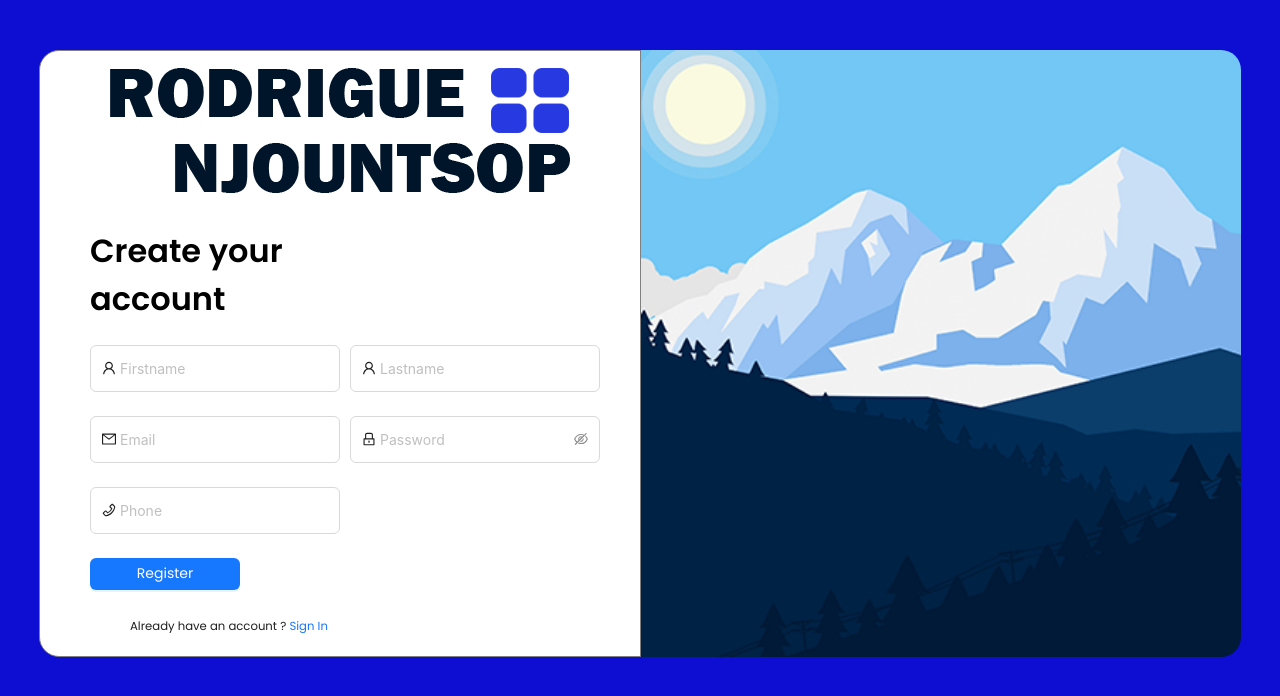
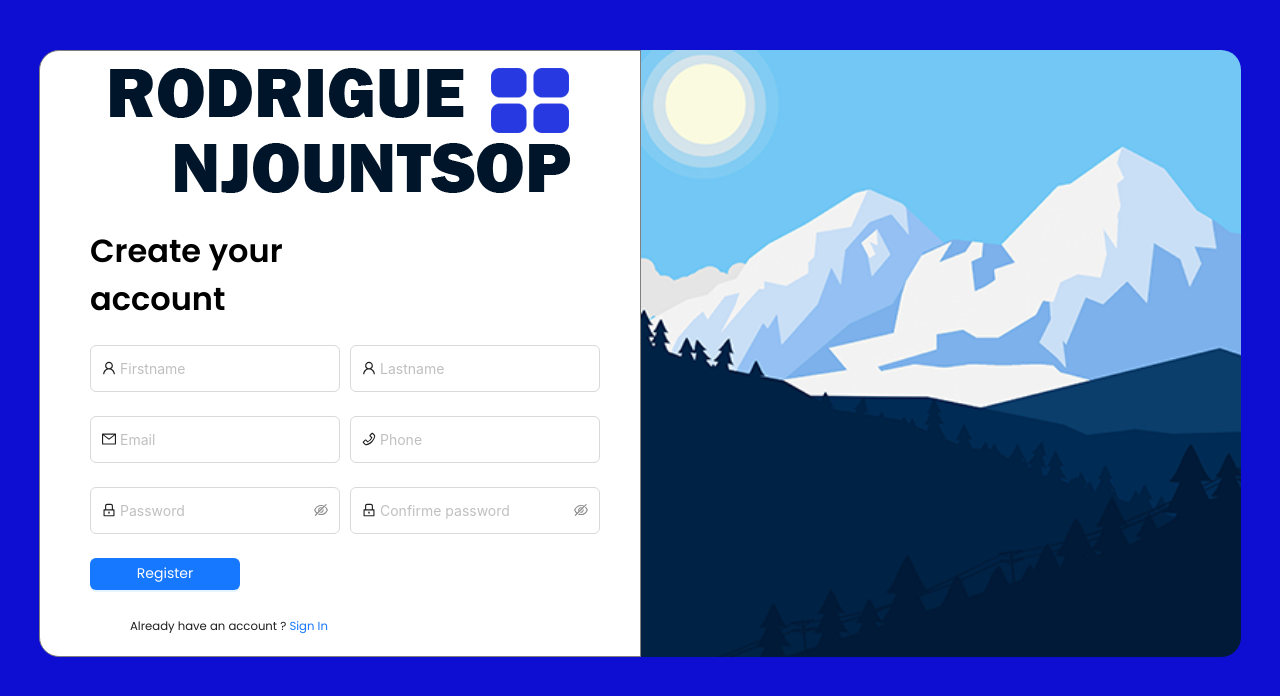
Before and after one commit to Rodrix237/admin-dashboard, a React (Vite) app: page /signup in a window 1280 px wide. Shown: the top 696 px of the page. Built offline with nearby package versions, Linux system fonts and the light colour scheme; no server answers.

Commit message:
Add Password Confirmation Step

```diff
--- a/src/pages/signup/Signup.jsx
+++ b/src/pages/signup/Signup.jsx
@@ -21,6 +21,7 @@ const Signup = () => {
   const [lastname, setLastname] = useState("");
   const [email, setEmail] = useState("");
   const [password, setPassword] = useState("");
+  const [confirme, setConfirme] = useState("");
   const [phone, setPhone] = useState("");
 
   const navigate = useNavigate();
@@ -28,6 +29,7 @@ const Signup = () => {
   const handleSubmit = async (e) => {
     e.preventDefault();
     console.log(email, password);
+    if (password === confirme) {
       const payload = {
         firstname: firstname,
         lastname: lastname,
@@ -36,6 +38,9 @@ const Signup = () => {
         phone: phone,
       };
       registerUser(payload);
+    } else {
+      message.warning("La confirmation du mot de passe est incorrect.");
+    }
   };
 
   const registerUser = (payload) => {
@@ -152,6 +157,31 @@ const Signup = () => {
                   />
                 </Form.Item>
                 <Form.Item
+                  name={"phone"}
+                  rules={[
+                    {
+                      required: true,
+                      message: "Please, enter your phone number",
+                    },
+                    {
+                      type: "text",
+                      message: "phone number is not valid",
+                      warningOnly: true,
+                    },
+                  ]}
+                >
+                  <Input
+                    value={phone}
+                    onChange={(e) => setPhone(e.target.value)}
+                    placeholder="Phone"
+                    id="phone"
+                    style={{ width: "250px", marginRight: "10px" }}
+                    prefix={<PhoneOutlined />}
+                  />
+                </Form.Item>
+              </div>
+              <div style={{ display: "flex" }}>
+                <Form.Item
                   name={"password"}
                   rules={[
                     {
@@ -174,29 +204,27 @@ const Signup = () => {
                     prefix={<LockOutlined />}
                   />
                 </Form.Item>
-              </div>
-              <div style={{ display: "flex" }}>
                 <Form.Item
-                  name={"phone"}
+                  name={"confirme"}
                   rules={[
                     {
                       required: true,
-                      message: "Please, enter your phone number",
+                      message: "Please, repeat password",
                     },
                     {
-                      type: "text",
-                      message: "phone number is not valid",
+                      type: "password",
+                      message: "password is not valid",
                       warningOnly: true,
                     },
                   ]}
                 >
-                  <Input
-                    value={phone}
-                    onChange={(e) => setPhone(e.target.value)}
-                    placeholder="Phone"
-                    id="phone"
+                  <Input.Password
+                    value={confirme}
+                    onChange={(e) => setConfirme(e.target.value)}
+                    placeholder="Confirme password"
+                    id="confirme"
                     style={{ width: "250px", marginRight: "10px" }}
-                    prefix={<PhoneOutlined />}
+                    prefix={<LockOutlined />}
                   />
                 </Form.Item>
               </div>
```
Lines whose indentation alone changed are shown as unchanged.
